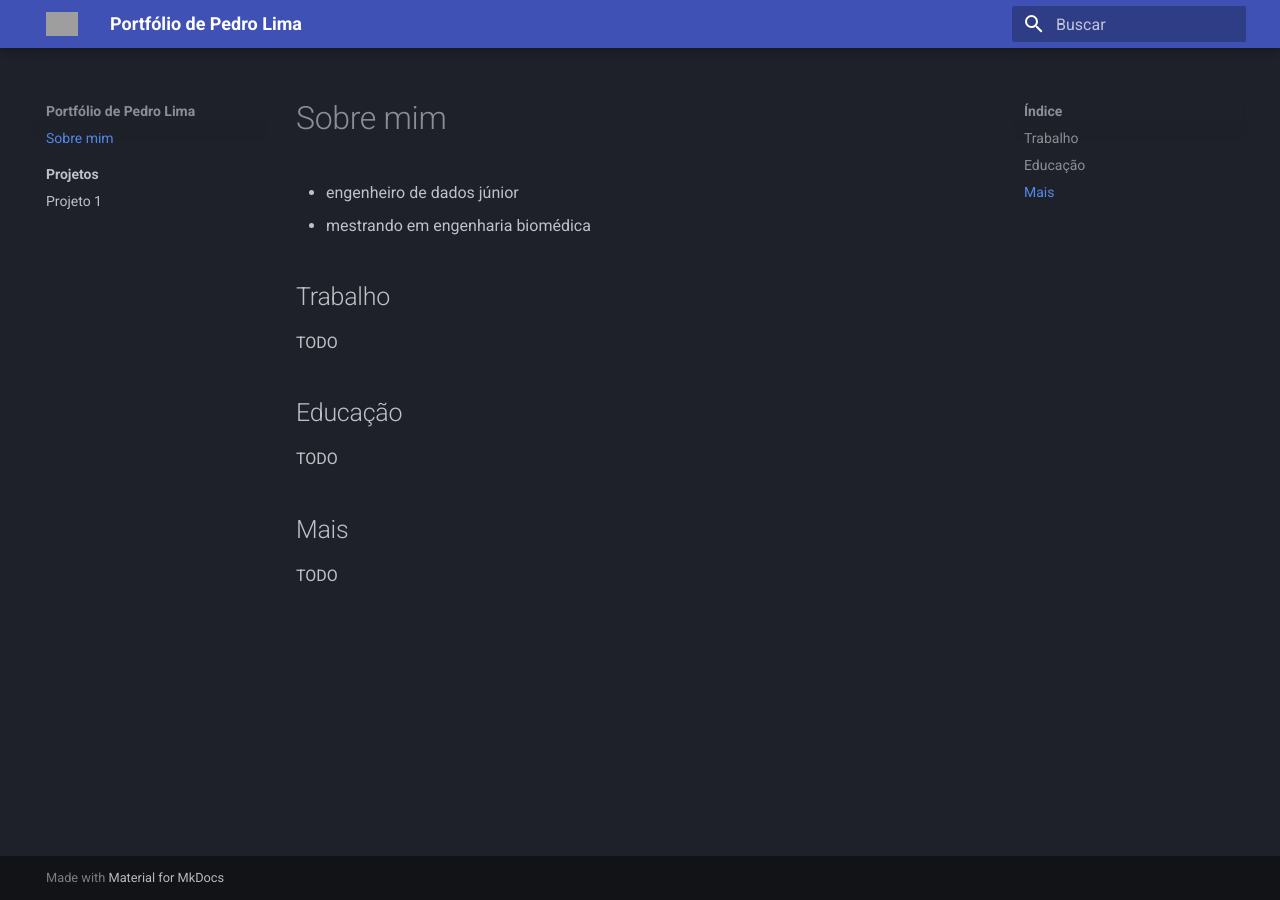
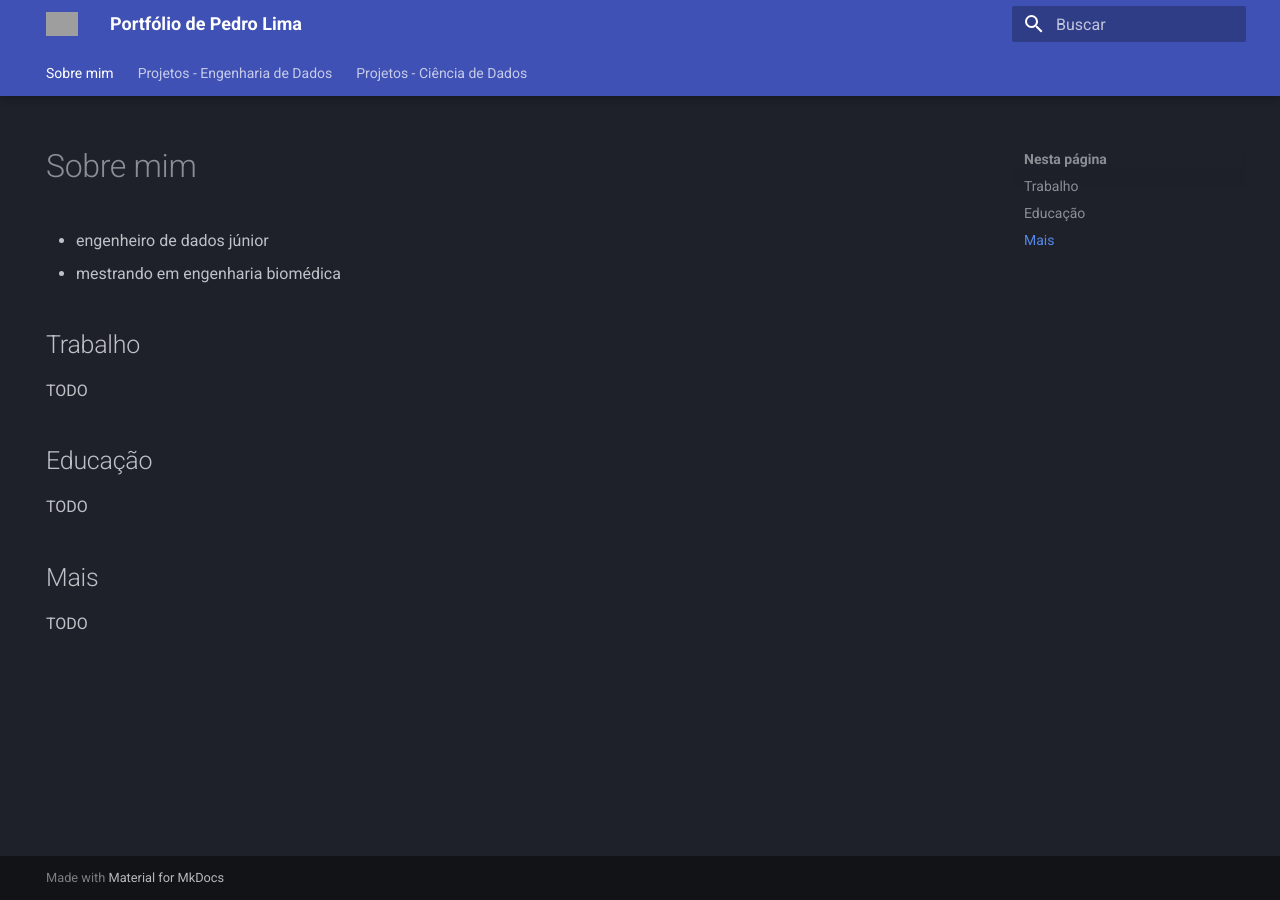
Before and after one commit to peuvitor/portfolio, an MkDocs documentation site: the page built from docs/index.md, in a window 1280 px wide. Built offline with MkDocs 1.6.1 and Material for MkDocs 9.7.7, drawn with Linux system fonts in a browser that asks for light colours; grey boxes are pictures that could not be loaded.

Commit message:
adicionando seçções de projetos ds e de

```diff
--- a/mkdocs.yml
+++ b/mkdocs.yml
@@ -14,12 +14,24 @@ theme:
     - navigation.sections
     - navigation.indexes
     - navigation.top
+    - navigation.tabs
+    - navigation.tabs.sticky
 
 markdown_extensions:
   - pymdownx.emoji
+  - pymdownx.highlight:
+      anchor_linenums: true
+  - pymdownx.inlinehilite
+  - pymdownx.snippets
+  - pymdownx.superfences
+  - toc:
+      title: Nesta página
 
 nav:
   - Sobre mim: index.md
-  - Projetos:
-    - projects/index.md
-    - Projeto 1: projects/projeto1.md
+  - Projetos - Engenharia de Dados:
+    - projects-de/index.md
+    - ETL AWS: projects-de/etl-aws.md
+  - Projetos - Ciência de Dados:
+    - projects-ds/index.md
+    - Detecção de fraude: projects-ds/fraud-detection.md
```
Also changed, not shown: docs/index.md (+5 -0 lines), docs/projects/index.md (deleted, +0 -3 lines), docs/projects/projeto1.md (deleted, +0 -3 lines).
